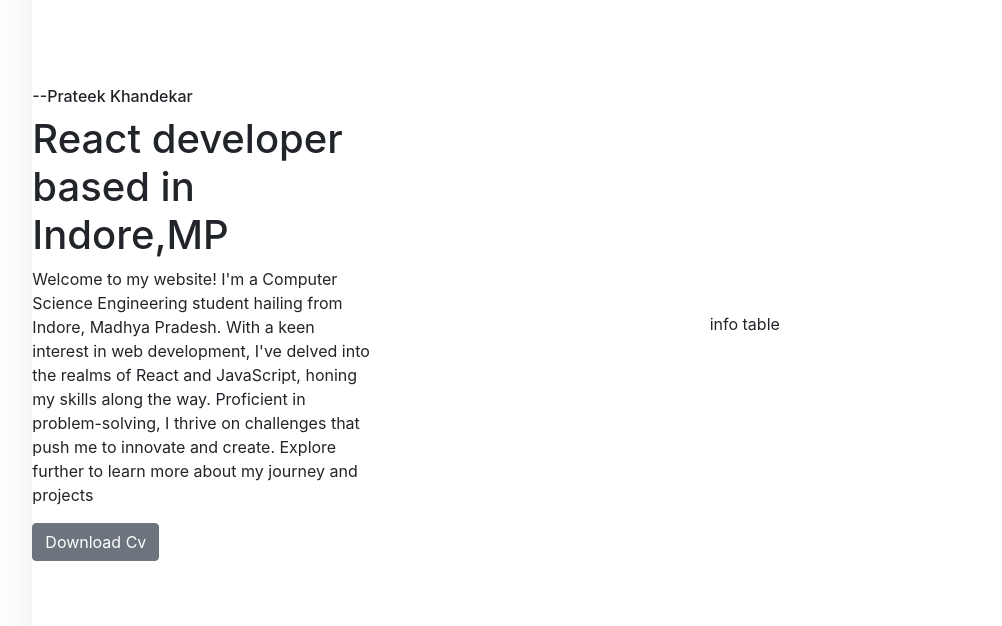
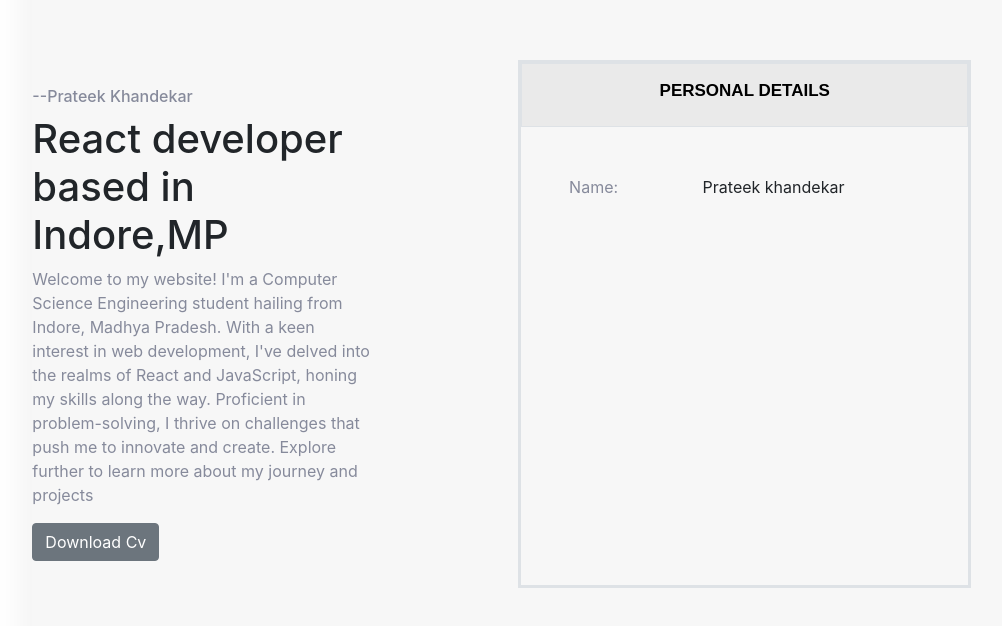
Before and after one commit to KhandekarPrateek/portfolio-website, a React (Create React App) app: page / in a window 1280 px wide. Shown: the part 876-1502 px from the top of the page, without its empty margins (185-1187 px from the left). Built offline with nearby package versions, Linux system fonts and the light colour scheme.

Commit message:
infotable v1 and about page

```diff
--- /dev/null
+++ b/src/pages/About/InfoTable/index.js
@@ -0,0 +1,19 @@
+import React from "react";
+
+const InfoTable = () => {
+  return (
+    <div className=" h-100 w-100 p-5 d-flex align-items-center justify-content-center ">
+      <div className="h-75  w-75 border border-3   ">
+        <div className="border border-bottom-3  about-detail-header p-3">
+          <h1 className="about-detail-header-title">Personal details</h1>
+        </div>
+        <div className=" p-5 ">
+          <span className="info-container  ">Name: </span>
+          <span className=""> Prateek khandekar</span>
+        </div>
+      </div>
+    </div>
+  );
+};
+
+export default InfoTable;
--- a/src/pages/About/index.js
+++ b/src/pages/About/index.js
@@ -1,5 +1,6 @@
 import React from "react";
 import { Button, Col, Row } from "reactstrap";
+import InfoTable from "./InfoTable";
 const PDF_FILE_URL = `${window.location.origin}/portfolio.pdf`;
 
 const About = () => {
@@ -43,7 +44,7 @@ const About = () => {
           sm={8}
           className="d-flex justify-content-center align-items-center"
         >
-          <div>info table</div>
+          <InfoTable />
         </Col>
       </Row>
     </div>
--- a/src/styles/about.css
+++ b/src/styles/about.css
@@ -1,6 +1,27 @@
 .about-container {
   height: 100vh;
   box-shadow: -10px 0 30px rgb(0 0 0/5%);
-  /* box-shadow: -5px 0 3px -3px #00000030; */
-  /* only on left shadow */
+  background-color: #f7f7f7;
 }
+
+.about-text {
+  color: #868a9b;
+}
+.about-detail-header {
+  margin: 0;
+  background-color: #eaeaea;
+  justify-content: center;
+  display: flex;
+}
+.about-detail-header-title {
+  color: #000;
+  font-family: syne, Sans-serif;
+  font-size: 17px;
+  font-weight: 700;
+  text-transform: uppercase;
+  line-height: 1.3em;
+}
+.info-container {
+  padding-right: 5em;
+  color: #868a9b;
+}
--- a/src/styles/home.css
+++ b/src/styles/home.css
@@ -2,13 +2,11 @@
   height: 100vh;
   word-break: break-all;
   box-shadow: -10px 0 30px rgb(0 0 0/5%);
-
-  /* box-shadow: -5px 0 3px -3px #00000030; */
 }
 .home-name {
   color: #fff;
   font-family: archivo black, Sans-serif;
-  font-size: 130px;
+  font-size: 5em;
   font-weight: 800;
   text-transform: uppercase;
   line-height: 1.1em;
@@ -20,7 +18,7 @@
 .home-surname {
   color: #000;
   font-family: archivo black, Sans-serif;
-  font-size: 130px;
+  font-size: 5em;
   font-weight: 800;
   text-transform: uppercase;
   line-height: 1.1em;
```
